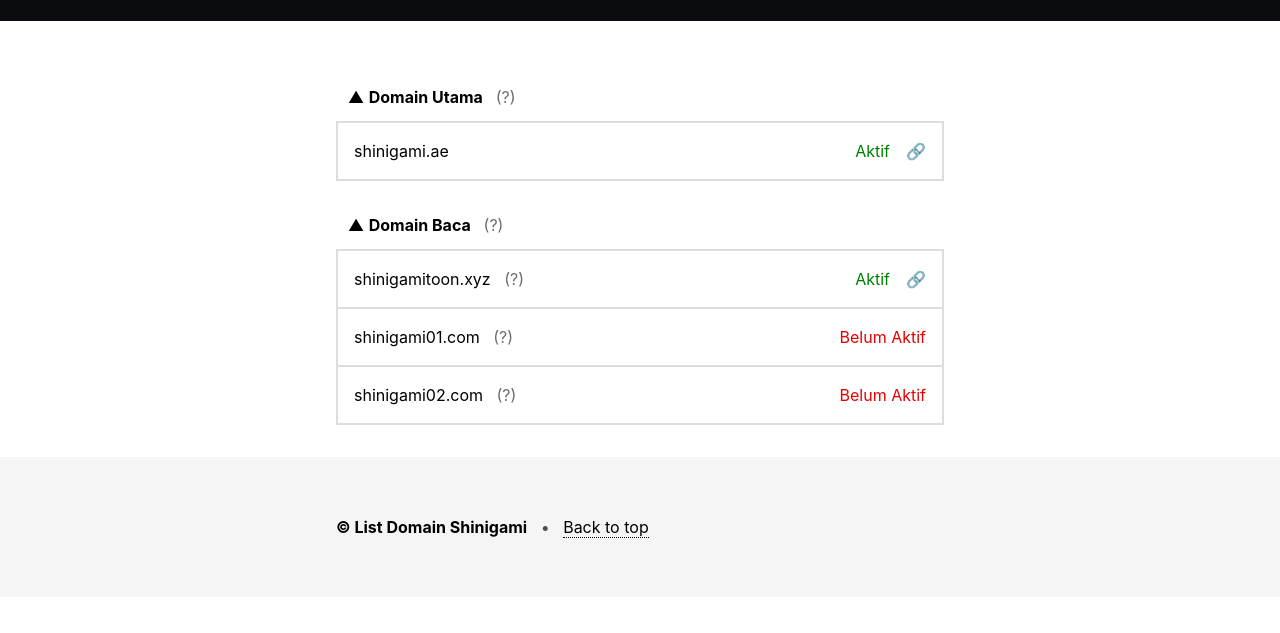
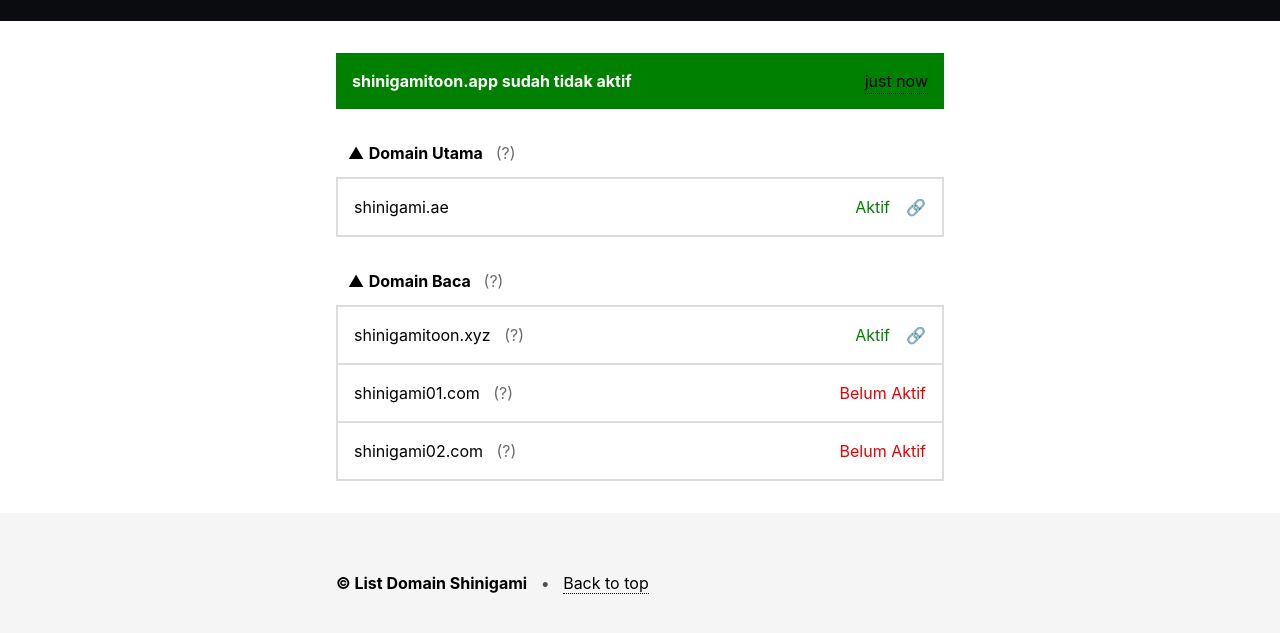
Before and after one commit to Sugarlessmuffins/list-domain, a plain HTML site: page index.html in a window 1280 px wide. Shown: the part 103-736 px from the top of the page. Drawn offline with Linux system fonts and the light colour scheme.

Commit message:
Update index.html

```diff
--- a/index.html
+++ b/index.html
@@ -404,6 +404,15 @@
   <p class="error">Uh oh! It looks like you have disabled JavaScript. Please <a href="//enable-javascript.com">enable scripting</a> to enhance your experience on this website.</p>
   <div class="padding"></div>
 </noscript>
+<div class="summary">
+  <strong>
+      shinigamitoon.app sudah tidak aktif
+  </strong>
+
+  <a class="summary__date clicky float-right relative-time" href="https://shinigamitoon.xyz">
+    Domain Baru: shinigamitoon.xyz
+  </a>
+</div>
 <div class="categories">
 <div class="category category--open category--titled" id="domain-utama">
 <div class="bold padding clicky category__head" onclick="toggleCategoryHead(this)">
```
